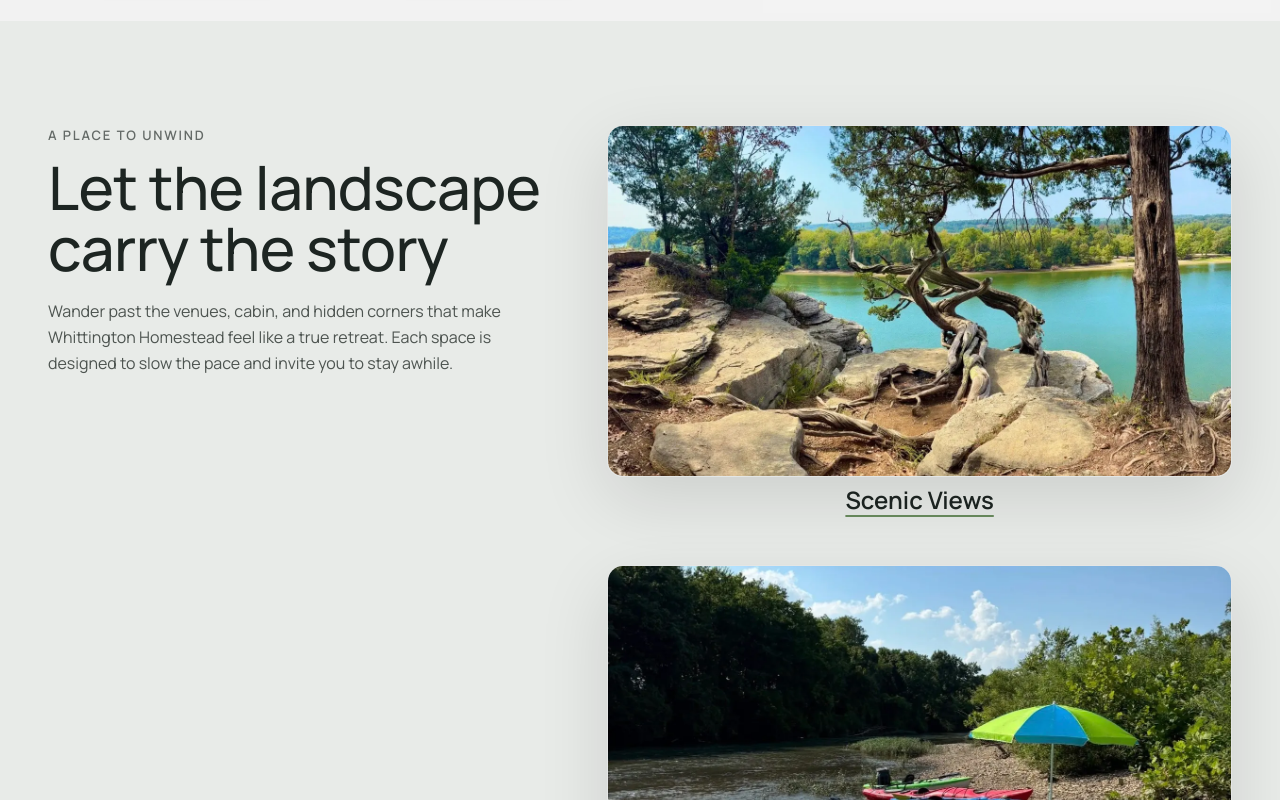
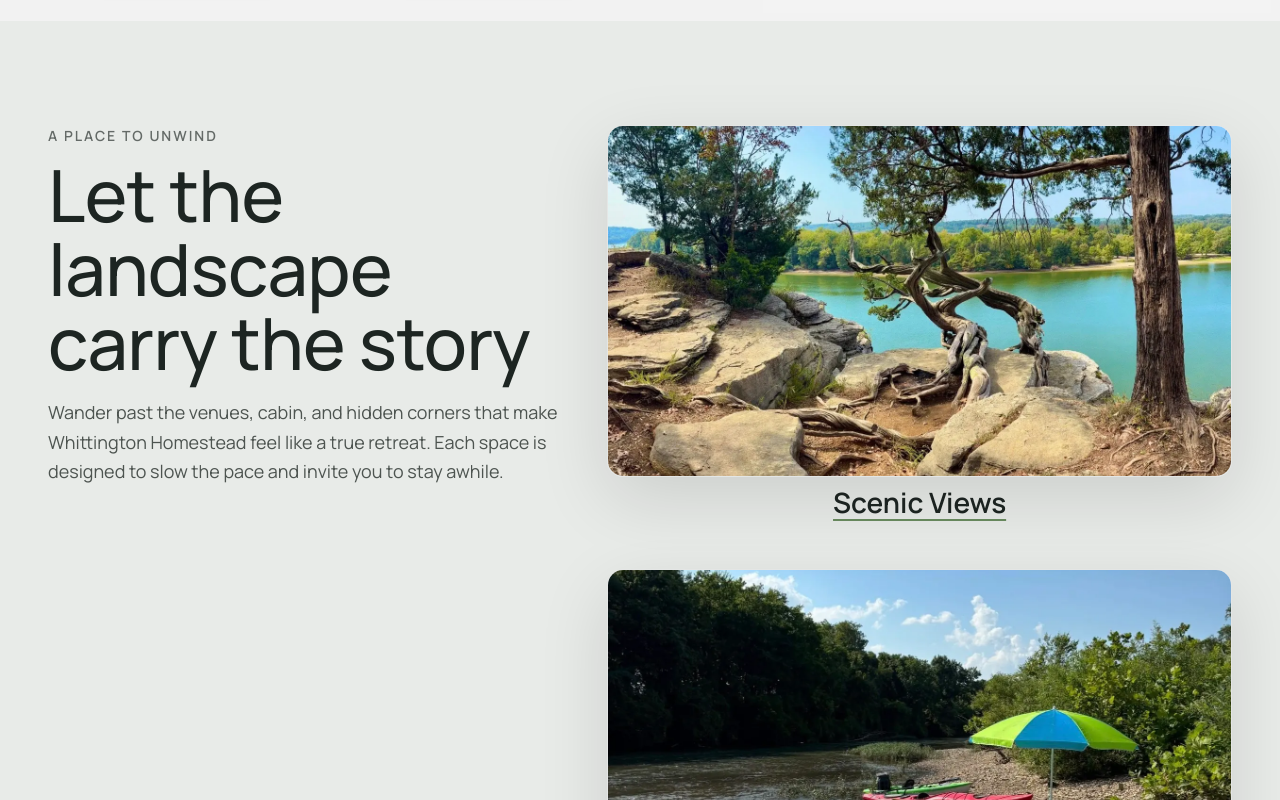
Before and after one commit to JaccobStanton/homestead_ministries, a React (Vite) app: page / in a window 1280 px wide. Shown: the part 6640-7440 px from the top of the page. Built offline with nearby package versions, Linux system fonts and the light colour scheme.

Commit message:
Font size larger at lg, and xl breakpoints

```diff
--- a/src/components/activities/ActivitiesGallery.jsx
+++ b/src/components/activities/ActivitiesGallery.jsx
@@ -65,7 +65,7 @@ export default function ActivitiesGallery({
                 fontWeight: 600,
                 letterSpacing: "0.14em",
                 textTransform: "uppercase",
-                fontSize: { xs: 12, sm: 12, md: 13 },
+                fontSize: { xs: 12, sm: 12, md: 13, lg: 14, xl: 15 },
               }}
             >
               {eyebrow}
@@ -78,7 +78,7 @@ export default function ActivitiesGallery({
                 color: "rgba(11, 20, 16, 0.92)",
                 fontWeight: 500,
                 whiteSpace: "pre-line",
-                fontSize: { xs: 36, sm: 48, md: 60 },
+                fontSize: { xs: 36, sm: 48, md: 60, lg: 72, xl: 80 },
                 lineHeight: { xs: 1.08, md: 1.03 },
                 letterSpacing: -0.6,
               }}
@@ -89,9 +89,9 @@ export default function ActivitiesGallery({
             <Typography
               sx={{
                 mt: 2.2,
-                maxWidth: 520,
+                maxWidth: "100%",
                 color: "rgba(11, 20, 16, 0.70)",
-                fontSize: { xs: 14, sm: 15, md: 16 },
+                fontSize: { xs: 14, sm: 15, md: 16, lg: 18, xl: 19 },
                 lineHeight: 1.65,
               }}
             >
@@ -149,7 +149,7 @@ export default function ActivitiesGallery({
                     sx={{
                       color: "rgba(11, 20, 16, 0.92)",
                       fontWeight: 600,
-                      fontSize: { xs: 20, sm: 22, md: 24 },
+                      fontSize: { xs: 20, sm: 22, md: 24, lg: 28, xl: 32 },
                       lineHeight: 1.2,
                       textDecoration: "underline",
                       textDecorationColor: "#6A8C5F",
```
